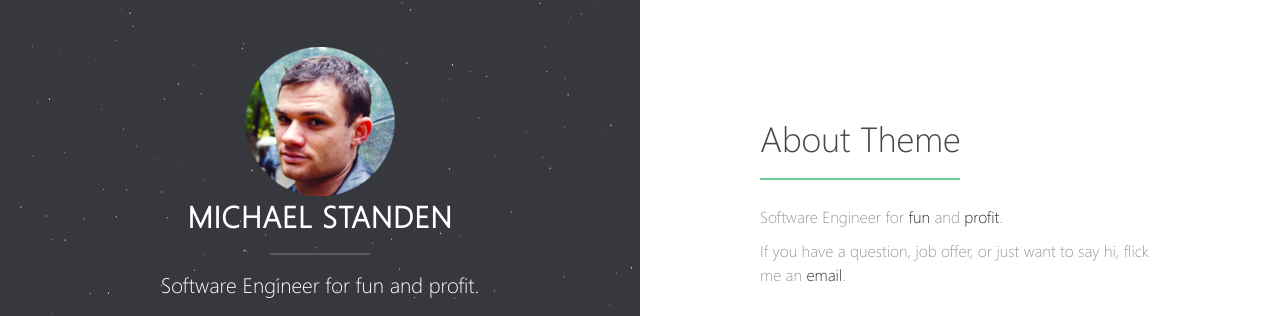
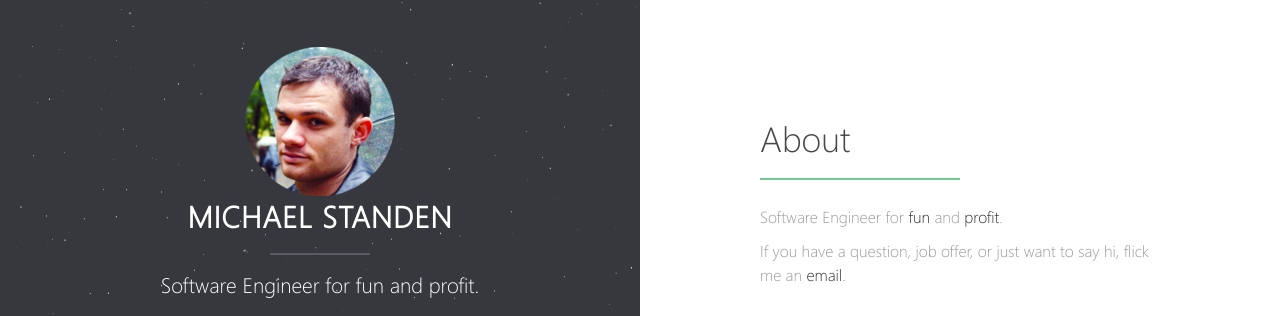
Before and after one commit to ScreamingHawk/ScreamingHawk.github.io, a Jekyll site: the page built from index.md, in a window 1280 px wide. Shown: the part 243-559 px from the top of the page. Built offline with Jekyll 4.4.1, drawn with Linux system fonts in a browser that asks for light colours; our own code applies the rules of GitHub Pages for plain Markdown files.

Commit message:
Fix home page title

```diff
--- a/index.md
+++ b/index.md
@@ -1,7 +1,7 @@
 ---
 layout: home
 ---
-# About Theme
+# About
 
 Software Engineer for [fun](https://github.com/{{ site.github }}) and [profit](https://linkedin.com/in/{{ site.linkedin }}).
 
```
